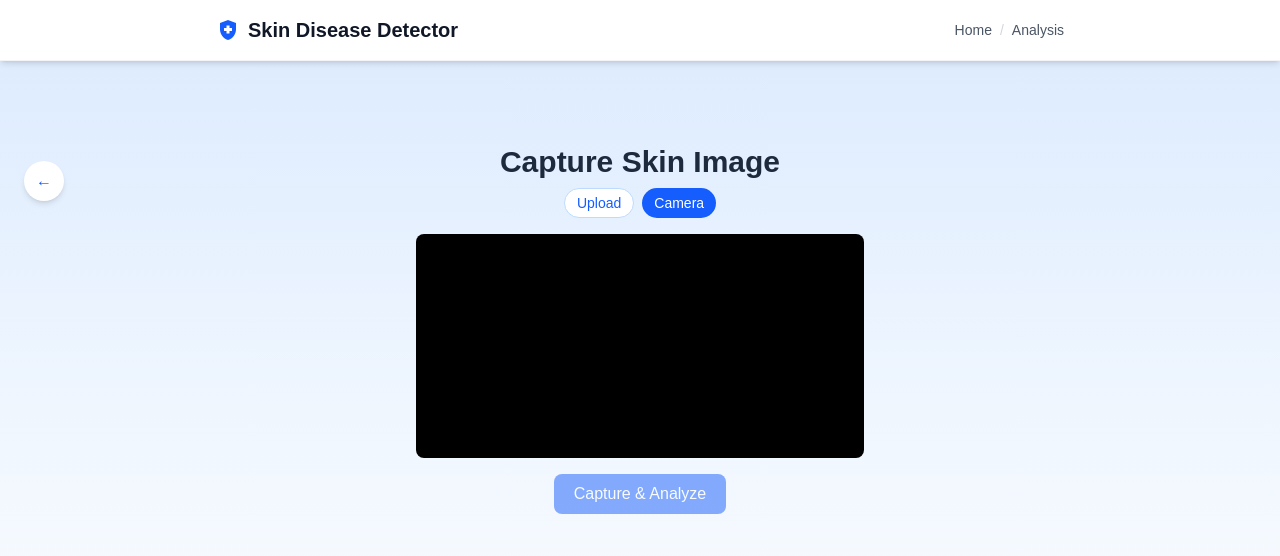
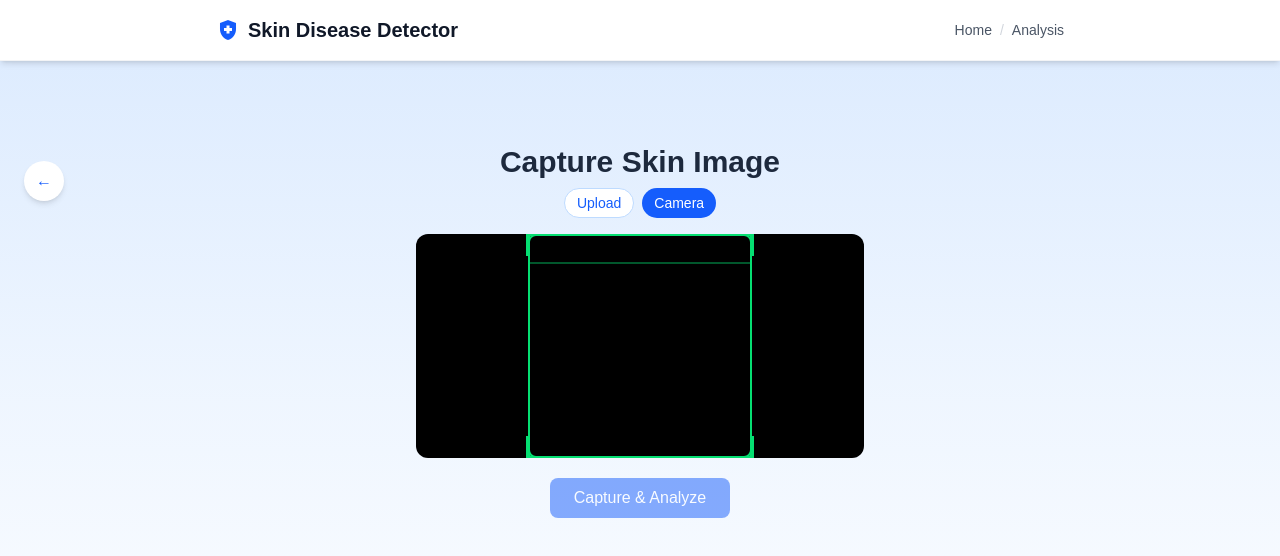
Before and after one commit to RajuBharali/skin-diseases-detection-FORNT, a Next.js app: page /predict in a window 1280 px wide. Both pictures are taken after a click on the button "Camera". Shown: the top 556 px of the page. Built offline with nearby package versions, Linux system fonts and the light colour scheme; no server answers.

Commit message:
update camera animatio

```diff
--- a/app/components/CameraCapture.tsx
+++ b/app/components/CameraCapture.tsx
@@ -18,41 +18,31 @@ export default function CameraCapture({ onResult, onFallback }: Props) {
   const streamRef = useRef<MediaStream | null>(null)
 
   const [loading, setLoading] = useState(false)
+  const [cameraReady, setCameraReady] = useState(false)
   const [error, setError] = useState<string | null>(null)
   const [permissionDenied, setPermissionDenied] = useState(false)
-  const [cameraReady, setCameraReady] = useState(false)
 
   useEffect(() => {
     requestCameraAccess()
 
-    return () => {
-      stopCamera()
-    }
+    return () => stopCamera()
   }, [])
 
   function stopCamera() {
     if (streamRef.current) {
-      streamRef.current.getTracks().forEach((track) => track.stop())
+      streamRef.current.getTracks().forEach(track => track.stop())
       streamRef.current = null
     }
   }
 
   async function requestCameraAccess() {
-    setError(null)
-    setPermissionDenied(false)
-
-    if (!navigator.mediaDevices || !navigator.mediaDevices.getUserMedia) {
-      setError("Camera API not supported in this browser.")
-      return
-    }
-
     try {
       const stream = await navigator.mediaDevices.getUserMedia({
         video: {
-          facingMode: "environment", // use rear camera on mobile
+          facingMode: "environment",
           width: { ideal: 1280 },
-          height: { ideal: 720 },
-        },
+          height: { ideal: 720 }
+        }
       })
 
       streamRef.current = stream
@@ -60,29 +50,23 @@ export default function CameraCapture({ onResult, onFallback }: Props) {
       if (videoRef.current) {
         videoRef.current.srcObject = stream
       }
+
     } catch (err: any) {
-      console.error(err)
 
       if (
         err?.name === "NotAllowedError" ||
         err?.name === "PermissionDeniedError"
       ) {
         setPermissionDenied(true)
-        setError("Camera access was denied. Please allow camera permission.")
-      } else if (
-        err?.name === "NotFoundError" ||
-        err?.name === "DevicesNotFoundError"
-      ) {
-        setError("No camera device found.")
+        setError("Camera permission denied.")
       } else {
-        setError("Unable to access camera.")
+        setError("Camera access failed.")
       }
     }
   }
 
   async function capture() {
     if (!videoRef.current || !canvasRef.current) return
-    if (!cameraReady) return
 
     const video = videoRef.current
     const canvas = canvasRef.current
@@ -93,9 +77,10 @@ export default function CameraCapture({ onResult, onFallback }: Props) {
     canvas.width = video.videoWidth
     canvas.height = video.videoHeight
 
-    ctx.drawImage(video, 0, 0, canvas.width, canvas.height)
+    ctx.drawImage(video, 0, 0)
 
-    canvas.toBlob(async (blob) => {
+    canvas.toBlob(async blob => {
+
       if (!blob) return
 
       setLoading(true)
@@ -105,75 +90,76 @@ export default function CameraCapture({ onResult, onFallback }: Props) {
 
         const result = await predictImage(file)
 
-        try {
-          sessionStorage.setItem("lastPrediction", JSON.stringify(result))
-          sessionStorage.removeItem("lastPreview")
-        } catch {}
+        sessionStorage.setItem("lastPrediction", JSON.stringify(result))
 
         onResult(result)
 
         router.push("/result")
-      } catch (err) {
-        console.error(err)
-        setError("Prediction failed. Please try again.")
-      } finally {
-        setLoading(false)
+
+      } catch (e) {
+        console.error(e)
       }
+
+      setLoading(false)
+
     }, "image/jpeg")
   }
 
   return (
-    <div className="flex flex-col items-center gap-4 w-full">
+    <div className="flex flex-col items-center gap-5 w-full">
 
       {error && (
-        <p className="text-red-500 text-sm text-center">{error}</p>
+        <p className="text-red-500 text-sm">{error}</p>
       )}
 
-      {permissionDenied && (
-        <div className="w-full max-w-md bg-yellow-50 border border-yellow-200 rounded-lg p-4 text-center">
+      {/* Camera Container */}
 
-          <p className="text-sm text-yellow-800 mb-3">
-            Camera permission is required to capture an image.
-          </p>
+      <div className="relative w-full max-w-md rounded-xl overflow-hidden">
 
-          <div className="flex justify-center gap-3">
-            <button
-              onClick={requestCameraAccess}
-              className="px-4 py-2 bg-blue-600 text-white rounded-md hover:bg-blue-700"
-            >
-              Retry
-            </button>
+        {/* VIDEO */}
 
-            <button
-              onClick={() => onFallback?.()}
-              className="px-4 py-2 bg-gray-200 rounded-md hover:bg-gray-300"
-            >
-              Upload Instead
-            </button>
+        <video
+          ref={videoRef}
+          autoPlay
+          muted
+          playsInline
+          onLoadedMetadata={() => setCameraReady(true)}
+          className="w-full h-auto bg-black"
+        />
+
+        {/* SCANNER OVERLAY */}
+
+        <div className="absolute inset-0 flex items-center justify-center pointer-events-none">
+
+          {/* Focus Box */}
+
+          <div className="relative w-56 h-56 border-2 border-green-400 rounded-lg shadow-lg">
+
+            {/* Corners */}
+
+            <div className="absolute -top-1 -left-1 w-6 h-6 border-l-4 border-t-4 border-green-400"></div>
+            <div className="absolute -top-1 -right-1 w-6 h-6 border-r-4 border-t-4 border-green-400"></div>
+            <div className="absolute -bottom-1 -left-1 w-6 h-6 border-l-4 border-b-4 border-green-400"></div>
+            <div className="absolute -bottom-1 -right-1 w-6 h-6 border-r-4 border-b-4 border-green-400"></div>
+
+            {/* Scan Line */}
+
+            <div className="absolute left-0 right-0 h-[2px] bg-green-400 animate-scan"></div>
+
           </div>
 
-          <p className="text-xs text-gray-600 mt-3">
-            If permission was denied previously, enable camera access in
-            browser site settings.
-          </p>
         </div>
-      )}
 
-      <video
-        ref={videoRef}
-        autoPlay
-        muted
-        playsInline
-        onLoadedMetadata={() => setCameraReady(true)}
-        className="w-full max-w-md rounded-lg bg-black"
-      />
+      </div>
 
       <canvas ref={canvasRef} className="hidden" />
 
+      {/* CAPTURE BUTTON */}
+
       <button
         onClick={capture}
-        disabled={loading || !cameraReady}
-        className="bg-blue-600 text-white px-5 py-2 rounded-lg hover:bg-blue-700 transition disabled:opacity-50"
+        disabled={!cameraReady || loading}
+        className="bg-blue-600 text-white px-6 py-2 rounded-lg hover:bg-blue-700 transition disabled:opacity-50"
       >
         {loading ? "Analyzing..." : "Capture & Analyze"}
       </button>
--- a/app/globals.css
+++ b/app/globals.css
@@ -25,3 +25,25 @@ body {
   color: var(--foreground);
   font-family: Arial, Helvetica, sans-serif;
 }
+
+@keyframes scan {
+
+  0%{
+    top:0;
+    opacity:0.2;
+  }
+
+  50%{
+    opacity:1;
+  }
+
+  100%{
+    top:100%;
+    opacity:0.2;
+  }
+
+}
+
+.animate-scan{
+  animation:scan 2.5s linear infinite;
+}
```
